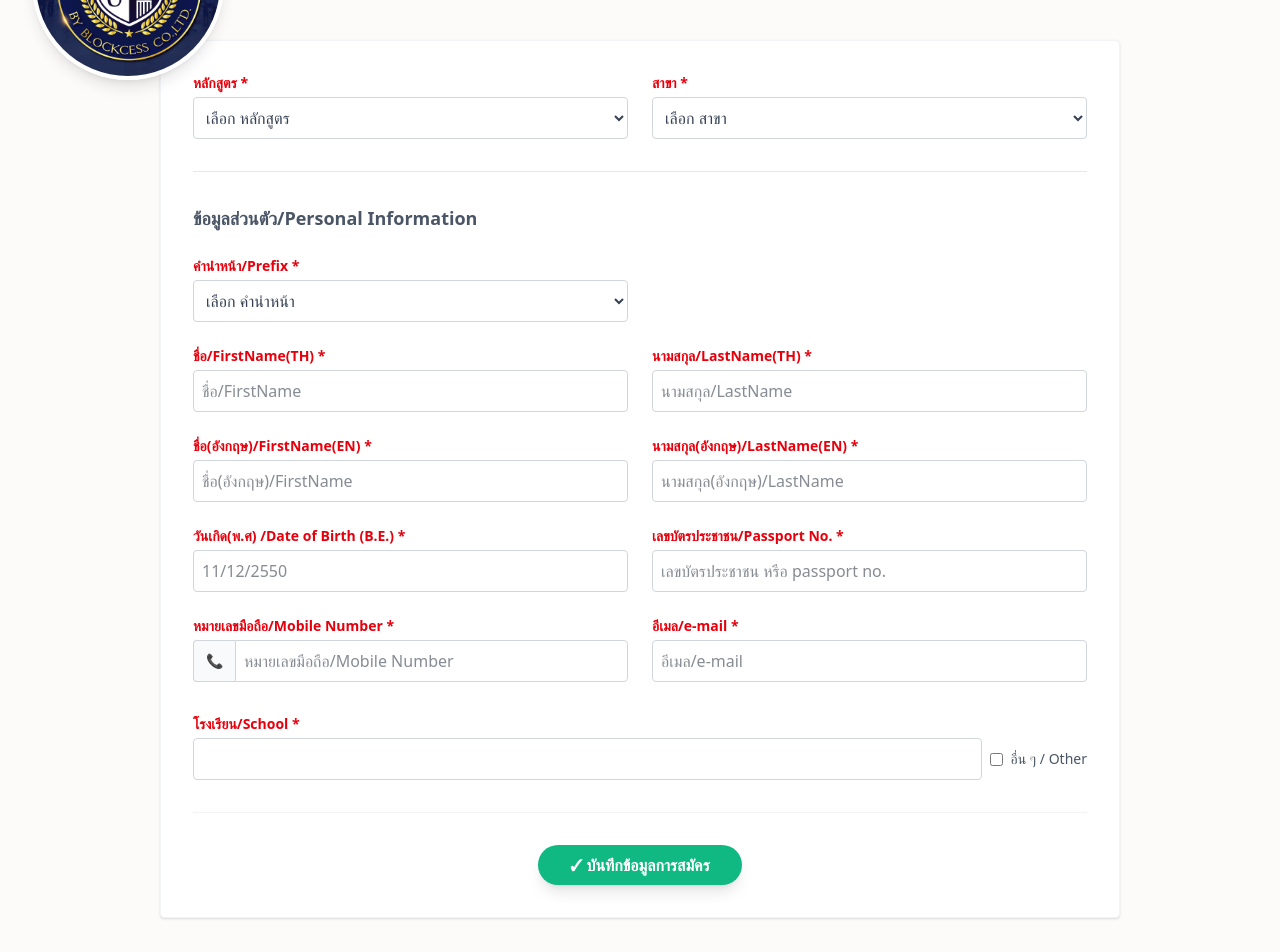
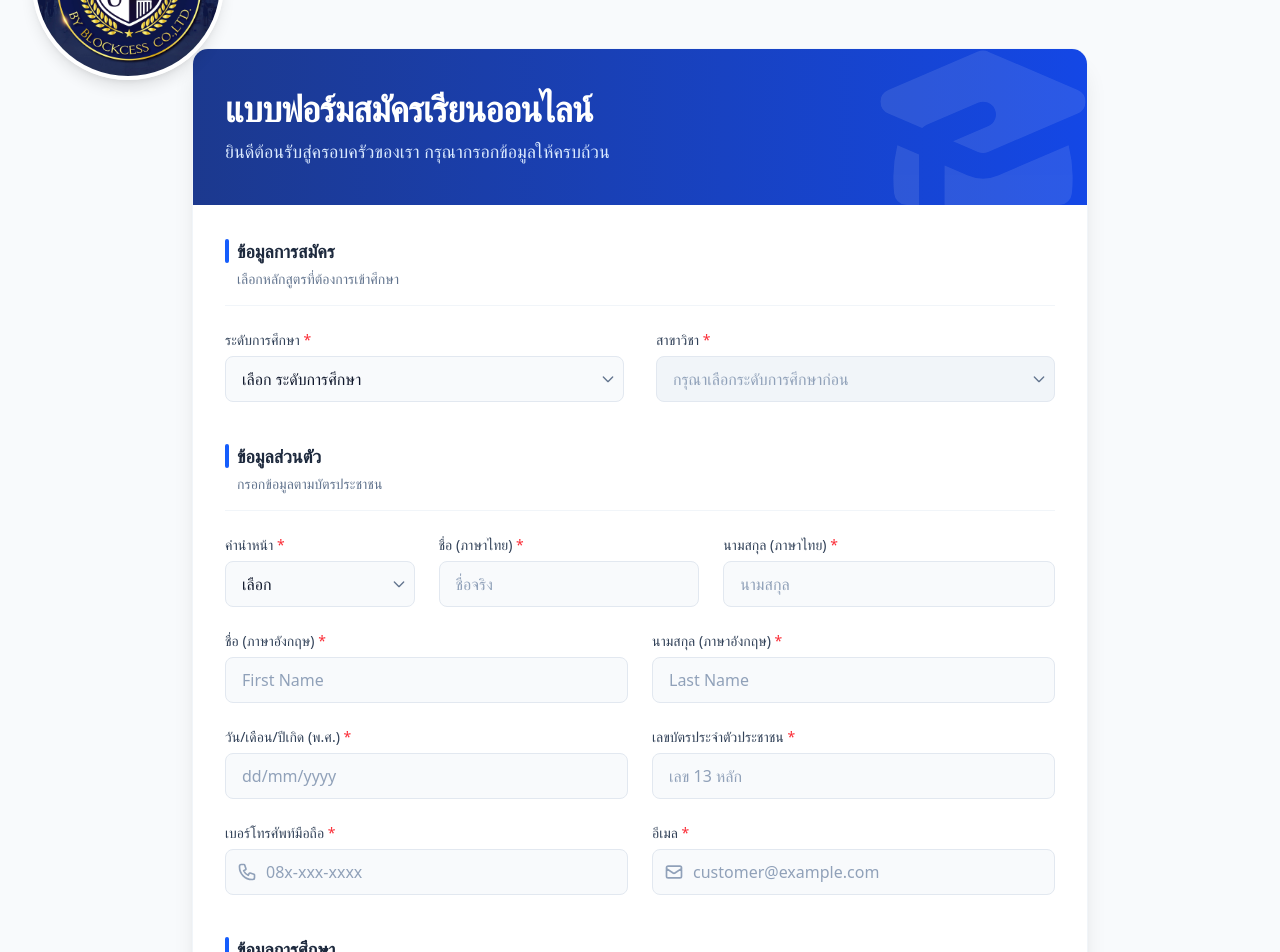
Before and after one commit to Kongdtnnmr/Project-CSC498, a React (Vite) app: page /apply in a window 1280 px wide. Shown: the part 80-1032 px from the top of the page. Built offline with nearby package versions, Linux system fonts and the light colour scheme.

Commit message:
แก้หน้า สมัคร

```diff
--- a/package.json
+++ b/package.json
@@ -10,6 +10,7 @@
     "preview": "vite preview"
   },
   "dependencies": {
+    "framer-motion": "^12.23.26",
     "lucide-react": "^0.560.0",
     "react": "^19.2.0",
     "react-dom": "^19.2.0",
--- a/src/pages/Apply.jsx
+++ b/src/pages/Apply.jsx
@@ -1,9 +1,71 @@
 import { useState } from 'react';
 
+const InputField = ({ label, placeholder, type = "text", required = false, icon, value, onChange, maxLength }) => (
+    <div>
+        <label className="block text-sm font-medium text-slate-700 mb-1.5">
+            {label} {required && <span className="text-red-500">*</span>}
+        </label>
+        <div className="relative">
+            {icon && (
+                <div className="absolute inset-y-0 left-0 pl-3 flex items-center pointer-events-none text-slate-400">
+                    {icon}
+                </div>
+            )}
+            <input
+                type={type}
+                value={value}
+                onChange={onChange}
+                maxLength={maxLength}
+                placeholder={placeholder}
+                className={`w-full bg-slate-50 border border-slate-200 text-slate-900 rounded-lg py-2.5 ${icon ? 'pl-10' : 'px-4'} focus:ring-2 focus:ring-blue-500 focus:border-transparent transition-all duration-200 outline-none placeholder:text-slate-400`}
+            />
+        </div>
+    </div>
+);
+
+const SelectField = ({ label, value, onChange, options, placeholder, required = false, disabled = false }) => (
+    <div>
+        <label className="block text-sm font-medium text-slate-700 mb-1.5">
+            {label} {required && <span className="text-red-500">*</span>}
+        </label>
+        <div className="relative">
+            <select
+                value={value}
+                onChange={onChange}
+                disabled={disabled}
+                className={`w-full bg-slate-50 border border-slate-200 text-slate-900 rounded-lg py-2.5 px-4 pr-8 focus:ring-2 focus:ring-blue-500 focus:border-transparent transition-all duration-200 outline-none appearance-none disabled:bg-slate-100 disabled:text-slate-400 ${value === "" ? "text-slate-400" : ""}`}
+            >
+                <option value="" disabled hidden>{placeholder}</option>
+                {options.map((opt, idx) => (
+                    <option key={idx} value={opt} className="text-slate-900">{opt}</option>
+                ))}
+            </select>
+            <div className="absolute inset-y-0 right-0 flex items-center px-2 pointer-events-none text-slate-500">
+                <svg className="w-4 h-4" fill="none" stroke="currentColor" viewBox="0 0 24 24"><path strokeLinecap="round" strokeLinejoin="round" strokeWidth="2" d="M19 9l-7 7-7-7"></path></svg>
+            </div>
+        </div>
+    </div>
+);
+
+const SectionHeader = ({ title, subtitle }) => (
+    <div className="mb-6 border-b border-slate-100 pb-4">
+        <h3 className="text-lg font-bold text-slate-800 flex items-center gap-2">
+            <div className="w-1 h-6 bg-blue-600 rounded-full"></div>
+            {title}
+        </h3>
+        {subtitle && <p className="text-sm text-slate-500 mt-1 ml-3">{subtitle}</p>}
+    </div>
+);
+
 export default function Apply() {
-    const [formData, setFormData] = useState({});
     const [selectedCurriculum, setSelectedCurriculum] = useState("");
     const [selectedMajor, setSelectedMajor] = useState("");
+
+    // Form States
+    const [dob, setDob] = useState("");
+    const [idCard, setIdCard] = useState("");
+    const [mobile, setMobile] = useState("");
+    const [prefix, setPrefix] = useState(""); // Add prefix state
 
     const majors = {
         "ประกาศนียบัตรวิชาชีพ (ปวช.)": [
@@ -45,139 +107,178 @@ export default function Apply() {
         ]
     };
 
+    // Validation Handlers
+    const handleMobileChange = (e) => {
+        const value = e.target.value.replace(/\D/g, ""); // Keep only numbers
+        if (value.length <= 10) {
+            setMobile(value);
+        }
+    };
+
+    const handleIdCardChange = (e) => {
+        const value = e.target.value.replace(/\D/g, "");
+        if (value.length <= 13) {
+            setIdCard(value);
+        }
+    };
+
+    const handleDobChange = (e) => {
+        let value = e.target.value.replace(/\D/g, ""); // Remove non-digits
+        if (value.length > 8) value = value.slice(0, 8); // Max 8 digits
+
+        // Add slashes
+        if (value.length >= 5) {
+            value = `${value.slice(0, 2)}/${value.slice(2, 4)}/${value.slice(4)}`;
+        } else if (value.length >= 3) {
+            value = `${value.slice(0, 2)}/${value.slice(2)}`;
+        }
+        setDob(value);
+    };
+
+
     return (
-        <div className="bg-[#fcfbf9] min-h-screen py-10">
-            <div className="max-w-5xl mx-auto px-4 sm:px-6 lg:px-8">
+        <div className="min-h-screen bg-[#F8FAFC] py-12 px-4 sm:px-6 lg:px-8 font-sans">
+            <div className="max-w-4xl mx-auto">
+                <div
+                    className="bg-white rounded-2xl shadow-xl overflow-hidden border border-slate-100 animate-in fade-in slide-in-from-bottom-4 duration-700"
+                >
+                    {/* Header Banner */}
+                    <div className="bg-gradient-to-r from-blue-900 to-blue-700 px-8 py-10 text-white relative overflow-hidden">
+                        <div className="absolute top-0 right-0 p-4 opacity-10 transform translate-x-10 -translate-y-10">
+                            <svg className="w-64 h-64" fill="currentColor" viewBox="0 0 20 20"><path d="M10.394 2.08a1 1 0 00-.788 0l-7 3a1 1 0 000 1.84L5.25 8.051a.999.999 0 01.356-.257l4-1.714a1 1 0 11.788 1.838L7.667 9.088l1.94.831a1 1 0 00.787 0l7-3a1 1 0 000-1.838l-7-3zM3.31 9.397L5 10.12v4.102a8.969 8.969 0 00-1.05-.174 1 1 0 01-.89-.89 11.115 11.115 0 01.25-3.762zM9.3 16.573A9.026 9.026 0 007 14.935v-3.957l1.818.78a3 3 0 002.364 0l5.508-2.361a11.026 11.026 0 01.25 3.762 1 1 0 01-.89.89 8.968 8.968 0 00-5.35 2.524 1 1 0 01-1.4 0zM6 18a1 1 0 001-1v-2.065a8.935 8.935 0 00-2-.712V17a1 1 0 001 1z"></path></svg>
+                        </div>
+                        <h1 className="text-3xl md:text-4xl font-extrabold tracking-tight relative z-10">
+                            แบบฟอร์มสมัครเรียนออนไลน์
+                        </h1>
+                        <p className="mt-2 text-blue-100 relative z-10 font-light text-lg">
+                            ยินดีต้อนรับสู่ครอบครัวของเรา กรุณากรอกข้อมูลให้ครบถ้วน
+                        </p>
+                    </div>
 
-                {/* Form Container */}
-                <div className="bg-white p-8 rounded shadow-sm border border-gray-100 space-y-8">
+                    <div className="p-8 space-y-10">
 
-                    {/* Faculty/Major Section */}
-                    <div className="grid grid-cols-1 md:grid-cols-2 gap-6">
-                        <div>
-                            <label className="block text-sm font-semibold text-red-600 mb-1">หลักสูตร *</label>
-                            <select
+                        {/* 1. ข้อมูลหลักสูตร */}
+                        <section>
+                            <SectionHeader title="ข้อมูลการสมัคร" subtitle="เลือกหลักสูตรที่ต้องการเข้าศึกษา" />
+                            <div className="grid grid-cols-1 md:grid-cols-2 gap-x-8 gap-y-6">
+                                <SelectField
+                                    label="ระดับการศึกษา"
+                                    placeholder="เลือก ระดับการศึกษา"
+                                    required
                                     value={selectedCurriculum}
                                     onChange={(e) => {
                                         setSelectedCurriculum(e.target.value);
-                                    setSelectedMajor(""); // Reset major when curriculum changes
+                                        setSelectedMajor("");
                                     }}
-                                className="w-full border border-gray-300 rounded p-2 text-gray-700 focus:outline-none focus:border-blue-500"
-                            >
-                                <option value="" disabled hidden>เลือก หลักสูตร</option>
-                                <option value="ประกาศนียบัตรวิชาชีพ (ปวช.)">ประกาศนียบัตรวิชาชีพ (ปวช.)</option>
-                                <option value="ประกาศนียบัตรวิชาชีพชั้นสูง (ปวส.)">ประกาศนียบัตรวิชาชีพชั้นสูง (ปวส.)</option>
-                                <option value="ปริญญาตรี">ปริญญาตรี</option>
-                            </select>
-                        </div>
-                        <div>
-                            <label className="block text-sm font-semibold text-red-600 mb-1">สาขา *</label>
-                            <select
+                                    options={[
+                                        "ประกาศนียบัตรวิชาชีพ (ปวช.)",
+                                        "ประกาศนียบัตรวิชาชีพชั้นสูง (ปวส.)",
+                                        "ปริญญาตรี"
+                                    ]}
+                                />
+                                <SelectField
+                                    label="สาขาวิชา"
+                                    placeholder={selectedCurriculum ? "เลือก สาขาวิชา" : "กรุณาเลือกระดับการศึกษาก่อน"}
+                                    required
+                                    disabled={!selectedCurriculum}
                                     value={selectedMajor}
                                     onChange={(e) => setSelectedMajor(e.target.value)}
-                                className="w-full border border-gray-300 rounded p-2 text-gray-700 focus:outline-none focus:border-blue-500"
-                            >
-                                <option value="" disabled hidden>เลือก สาขา</option>
-                                {selectedCurriculum && majors[selectedCurriculum] && majors[selectedCurriculum].map((major, index) => (
-                                    <option key={index} value={major}>{major}</option>
-                                ))}
-                            </select>
+                                    options={selectedCurriculum ? majors[selectedCurriculum] : []}
+                                />
+                            </div>
+                        </section>
+
+                        {/* 2. ข้อมูลส่วนตัว */}
+                        <section>
+                            <SectionHeader title="ข้อมูลส่วนตัว" subtitle="กรอกข้อมูลตามบัตรประชาชน" />
+                            <div className="space-y-6">
+                                <div className="grid grid-cols-1 md:grid-cols-12 gap-6">
+                                    <div className="md:col-span-3">
+                                        <SelectField
+                                            label="คำนำหน้า"
+                                            placeholder="เลือก"
+                                            required
+                                            value={prefix}
+                                            onChange={(e) => setPrefix(e.target.value)}
+                                            options={["นาย", "นางสาว", "นาง"]}
+                                        />
+                                    </div>
+                                    <div className="md:col-span-4">
+                                        <InputField label="ชื่อ (ภาษาไทย)" placeholder="ชื่อจริง" required />
+                                    </div>
+                                    <div className="md:col-span-5">
+                                        <InputField label="นามสกุล (ภาษาไทย)" placeholder="นามสกุล" required />
                                     </div>
                                 </div>
 
-                    <hr className="border-gray-200" />
-
-                    {/* Personal Information */}
-                    <div>
-                        <h3 className="text-lg font-semibold text-gray-600 mb-6">ข้อมูลส่วนตัว/Personal Information</h3>
                                 <div className="grid grid-cols-1 md:grid-cols-2 gap-6">
-                            {/* Row 1 */}
-                            <div>
-                                <label className="block text-sm font-semibold text-red-600 mb-1">คำนำหน้า/Prefix *</label>
-                                <select defaultValue="" className="w-full border border-gray-300 rounded p-2 text-gray-700 focus:outline-none focus:border-blue-500">
-                                    <option value="" disabled hidden>เลือก คำนำหน้า</option>
-                                    <option>นาย</option>
-                                    <option>นางสาว</option>
-                                    <option>นาง</option>
-                                </select>
-                            </div>
-                            <div className="hidden md:block"></div> { /* spacer */}
-
-                            {/* Row 2 */}
-                            <div>
-                                <label className="block text-sm font-semibold text-red-600 mb-1">ชื่อ/FirstName(TH) *</label>
-                                <input type="text" placeholder="ชื่อ/FirstName" className="w-full border border-gray-300 rounded p-2 focus:outline-none focus:border-blue-500" />
-                            </div>
-                            <div>
-                                <label className="block text-sm font-semibold text-red-600 mb-1">นามสกุล/LastName(TH) *</label>
-                                <input type="text" placeholder="นามสกุล/LastName" className="w-full border border-gray-300 rounded p-2 focus:outline-none focus:border-blue-500" />
+                                    <InputField label="ชื่อ (ภาษาอังกฤษ)" placeholder="First Name" required />
+                                    <InputField label="นามสกุล (ภาษาอังกฤษ)" placeholder="Last Name" required />
                                 </div>
 
-                            {/* Row 3 */}
-                            <div>
-                                <label className="block text-sm font-semibold text-red-600 mb-1">ชื่อ(อังกฤษ)/FirstName(EN) *</label>
-                                <input type="text" placeholder="ชื่อ(อังกฤษ)/FirstName" className="w-full border border-gray-300 rounded p-2 focus:outline-none focus:border-blue-500" />
-                            </div>
-                            <div>
-                                <label className="block text-sm font-semibold text-red-600 mb-1">นามสกุล(อังกฤษ)/LastName(EN) *</label>
-                                <input type="text" placeholder="นามสกุล(อังกฤษ)/LastName" className="w-full border border-gray-300 rounded p-2 focus:outline-none focus:border-blue-500" />
+                                <div className="grid grid-cols-1 md:grid-cols-2 gap-6">
+                                    <InputField
+                                        label="วัน/เดือน/ปีเกิด (พ.ศ.)"
+                                        placeholder="dd/mm/yyyy"
+                                        required
+                                        value={dob}
+                                        onChange={handleDobChange}
+                                        maxLength={10}
+
+                                    />
+                                    <InputField
+                                        label="เลขบัตรประจำตัวประชาชน"
+                                        placeholder="เลข 13 หลัก"
+                                        required
+                                        value={idCard}
+                                        onChange={handleIdCardChange}
+                                        maxLength={13}
+
+                                    />
                                 </div>
 
-                            {/* Row 4 */}
-                            <div>
-                                <label className="block text-sm font-semibold text-red-600 mb-1">วันเกิด(พ.ศ) /Date of Birth (B.E.) *</label>
-                                <input type="text" placeholder="11/12/2550" className="w-full border border-gray-300 rounded p-2 focus:outline-none focus:border-blue-500" />
-                            </div>
-                            <div>
-                                <label className="block text-sm font-semibold text-red-600 mb-1">เลขบัตรประชาชน/Passport No. *</label>
-                                <input type="text" placeholder="เลขบัตรประชาชน หรือ passport no." className="w-full border border-gray-300 rounded p-2 focus:outline-none focus:border-blue-500" />
-                            </div>
-
-                            {/* Row 5 */}
-                            <div>
-                                <label className="block text-sm font-semibold text-red-600 mb-1">หมายเลขมือถือ/Mobile Number *</label>
-                                <div className="flex">
-                                    <span className="inline-flex items-center px-3 rounded-l border border-r-0 border-gray-300 bg-gray-50 text-gray-500 text-sm">
-                                        📞
-                                    </span>
-                                    <input type="text" placeholder="หมายเลขมือถือ/Mobile Number" className="w-full border border-gray-300 rounded-r p-2 focus:outline-none focus:border-blue-500" />
+                                <div className="grid grid-cols-1 md:grid-cols-2 gap-6">
+                                    <InputField
+                                        label="เบอร์โทรศัพท์มือถือ"
+                                        placeholder="08x-xxx-xxxx"
+                                        required
+                                        type="tel"
+                                        value={mobile}
+                                        onChange={handleMobileChange}
+                                        maxLength={10}
+                                        icon={<svg className="w-5 h-5" fill="none" stroke="currentColor" viewBox="0 0 24 24"><path strokeLinecap="round" strokeLinejoin="round" strokeWidth="2" d="M3 5a2 2 0 012-2h3.28a1 1 0 01.948.684l1.498 4.493a1 1 0 01-.502 1.21l-2.257 1.13a11.042 11.042 0 005.516 5.516l1.13-2.257a1 1 0 011.21-.502l4.493 1.498a1 1 0 01.684.949V19a2 2 0 01-2 2h-1C9.716 21 3 14.284 3 6V5z"></path></svg>}
+                                    />
+                                    <InputField
+                                        label="อีเมล"
+                                        placeholder="customer@example.com"
+                                        required
+                                        type="email"
+                                        icon={<svg className="w-5 h-5" fill="none" stroke="currentColor" viewBox="0 0 24 24"><path strokeLinecap="round" strokeLinejoin="round" strokeWidth="2" d="M3 8l7.89 5.26a2 2 0 002.22 0L21 8M5 19h14a2 2 0 002-2V7a2 2 0 00-2-2H5a2 2 0 00-2 2v10a2 2 0 002 2z"></path></svg>}
+                                    />
                                 </div>
                             </div>
-                            <div>
-                                <label className="block text-sm font-semibold text-red-600 mb-1">อีเมล/e-mail *</label>
-                                <input type="email" placeholder="อีเมล/e-mail" className="w-full border border-gray-300 rounded p-2 focus:outline-none focus:border-blue-500" />
+                        </section>
+
+                        {/* 3. ข้อมูลการศึกษา */}
+                        <section>
+                            <SectionHeader title="ข้อมูลการศึกษา" subtitle="สถานศึกษาเดิม" />
+                            <div className="grid grid-cols-1 gap-6">
+                                <InputField label="โรงเรียน/วิทยาลัย (เดิม)" placeholder="ชื่อสถานศึกษาเดิม" required />
+
                             </div>
-                        </div>
-                    </div>
+                        </section>
 
-                    {/* Education Information */}
-                    <div>
-                        <div className="grid grid-cols-1 md:grid-cols-2 gap-6">
-
-                            <div className="col-span-1 md:col-span-2">
-                                <label className="block text-sm font-semibold text-red-600 mb-1">โรงเรียน/School *</label>
-                                <div className="flex gap-2">
-                                    <input type="text" className="w-full border border-gray-300 rounded p-2 focus:outline-none focus:border-blue-500" />
-                                    <div className="flex items-center whitespace-nowrap">
-                                        <input type="checkbox" className="mr-2" />
-                                        <span className="text-sm text-gray-600">อื่น ๆ / Other</span>
+                        {/* Submit Button */}
+                        <div className="pt-6 border-t border-slate-100 flex justify-center">
+                            <button
+                                className="bg-gradient-to-r from-emerald-600 to-emerald-600 hover:from-emerald-600 hover:to-emerald-700 text-white text-lg font-bold py-3 px-12 rounded-full  transition-all flex items-center gap-2 hover:scale-105 active:scale-95"
+                            >
+                                ยืนยันการสมัคร
+                            </button>
                         </div>
                     </div>
                 </div>
             </div>
         </div>
-
-                    {/* Terms and Submit */}
-                    <div className="text-center pt-8 border-t border-gray-100">
-
-
-                        <button className="bg-[#10b981] hover:bg-[#059669] text-white px-8 py-2 rounded-full font-bold shadow-lg flex items-center gap-2 mx-auto transition-colors">
-                            ✓ บันทึกข้อมูลการสมัคร
-                        </button>
-                    </div>
-
-                </div>
-            </div>
-        </div>
     );
 }
```
Also changed, not shown: src/components/layout/Footer.jsx (+11 -7 lines), src/pages/Courses.jsx (+9 -1 lines), src/pages/Home.jsx (+12 -6 lines), 1 other file (tests, documents, lock files or other folders). Lines whose indentation alone changed are shown as unchanged.
